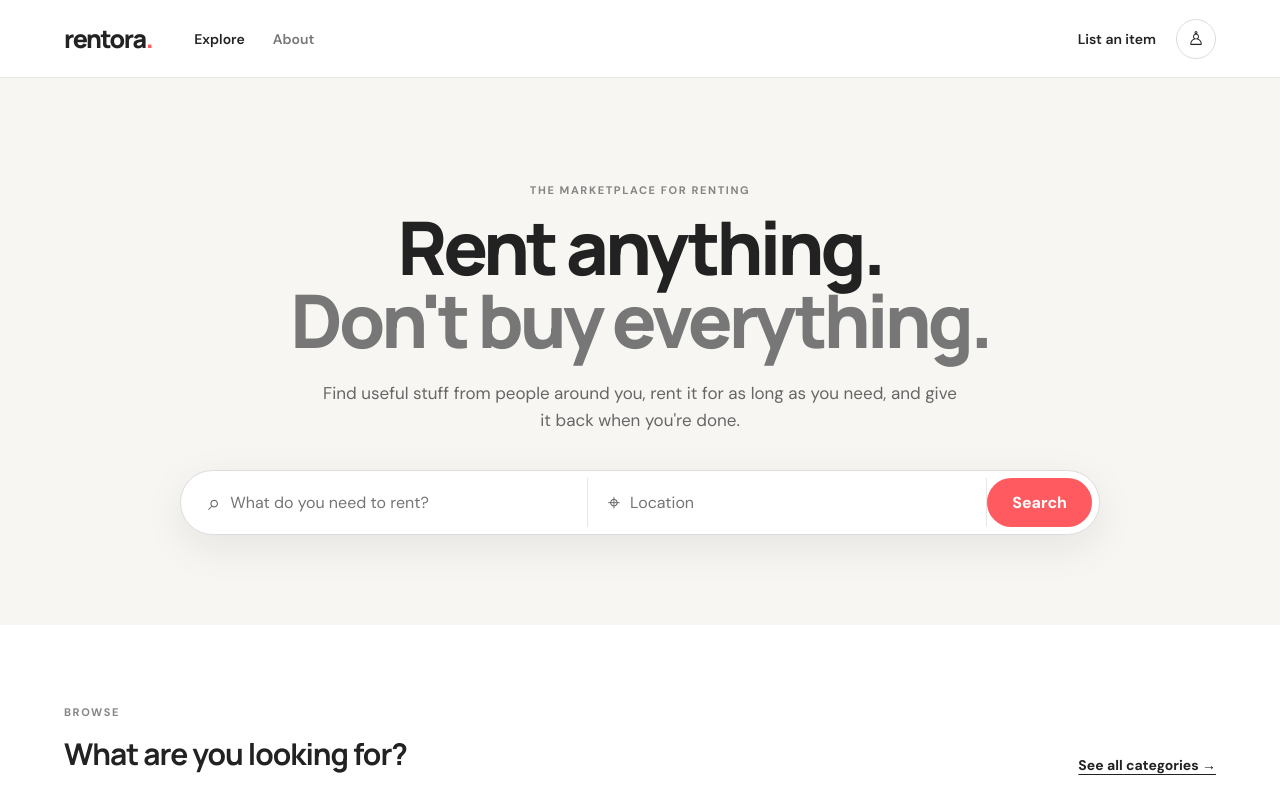
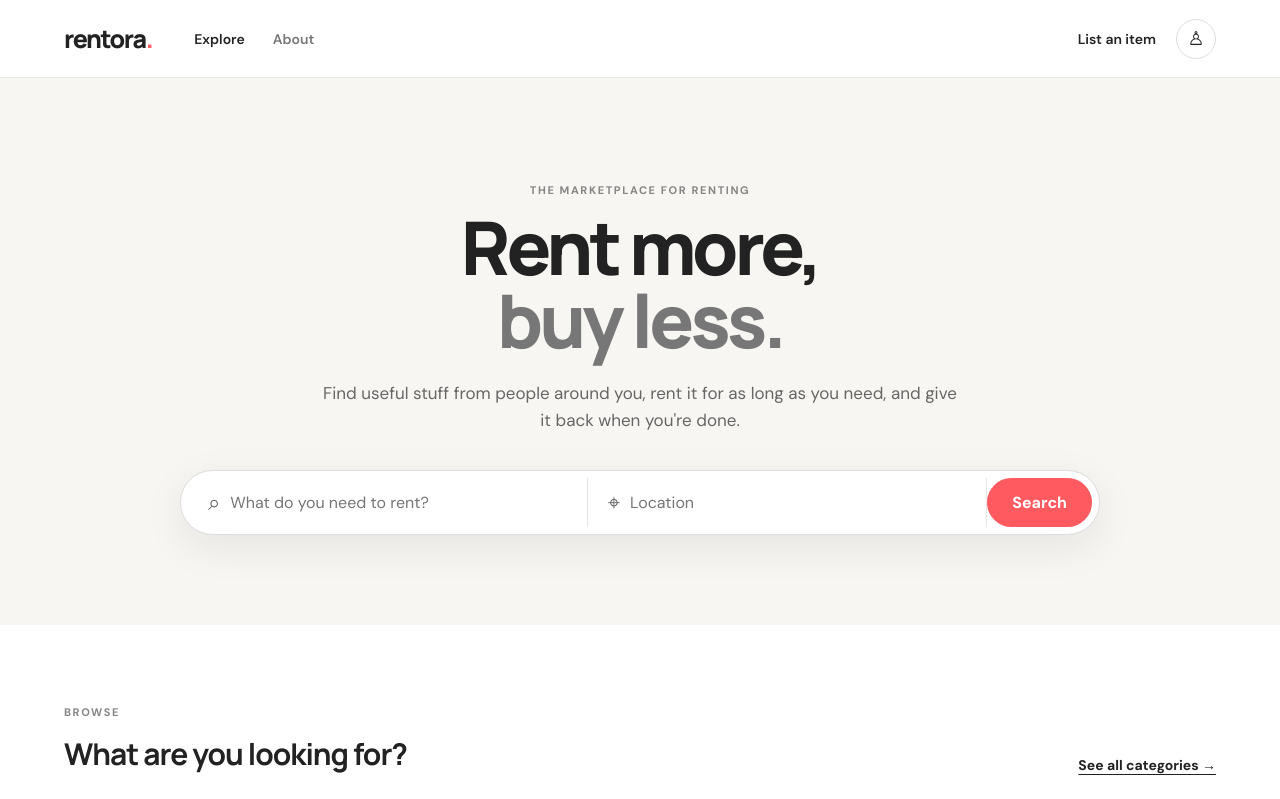
Before and after one commit to rentora-usa/rentora-usa.github.io, a plain HTML site: page index.html in a window 1280 px wide. Shown: the top 799 px of the page. Drawn offline with Linux system fonts and the light colour scheme; no server answers.

Commit message:
Update index.html

```diff
--- a/index.html
+++ b/index.html
@@ -24,7 +24,7 @@
     <section class="hero">
       <div class="hero-inner">
         <p class="eyebrow">The marketplace for renting</p>
-        <h1>Rent anything.<br><em>Don't buy everything.</em></h1>
+        <h1>Rent more,<br><em>buy less.</em></h1>
         <p class="hero-copy">Find useful stuff from people around you, rent it for as long as you need, and give it back when you're done.</p>
 
         <form class="search-bar" id="homeSearch">
```
